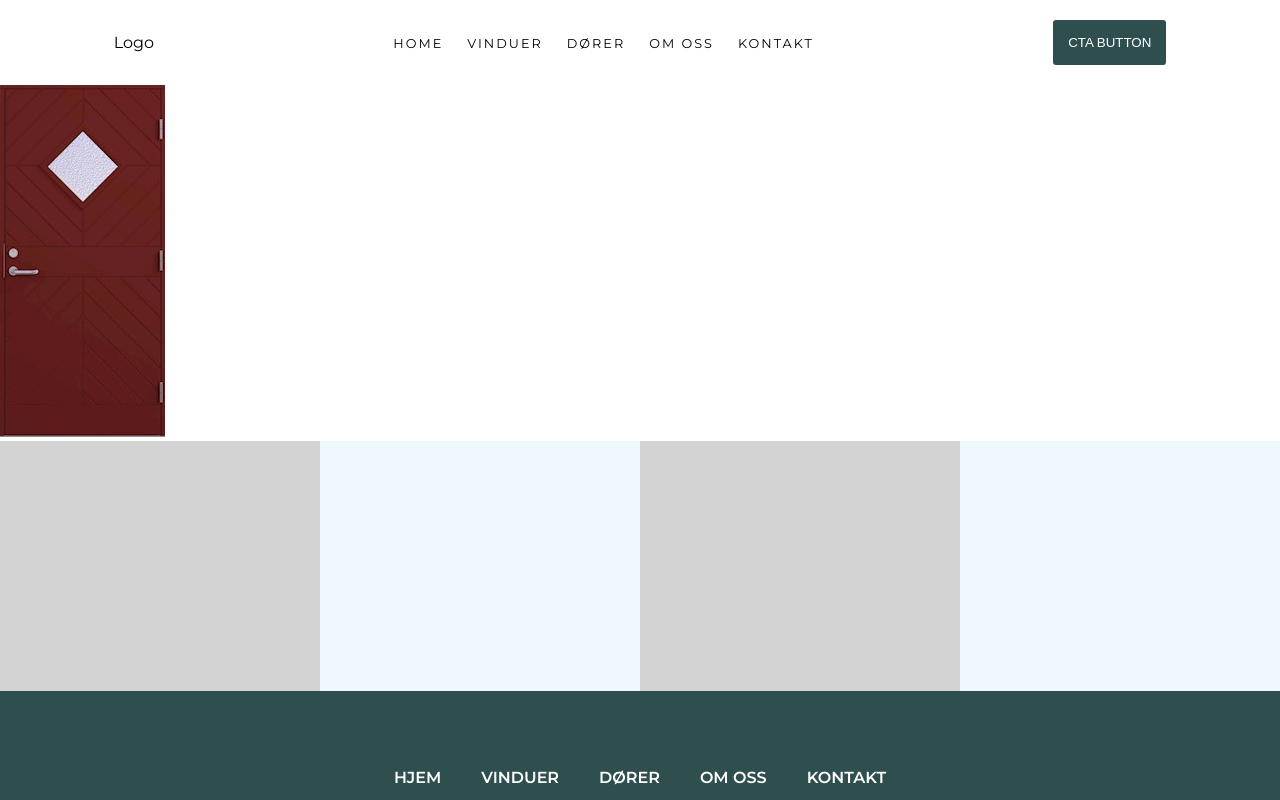
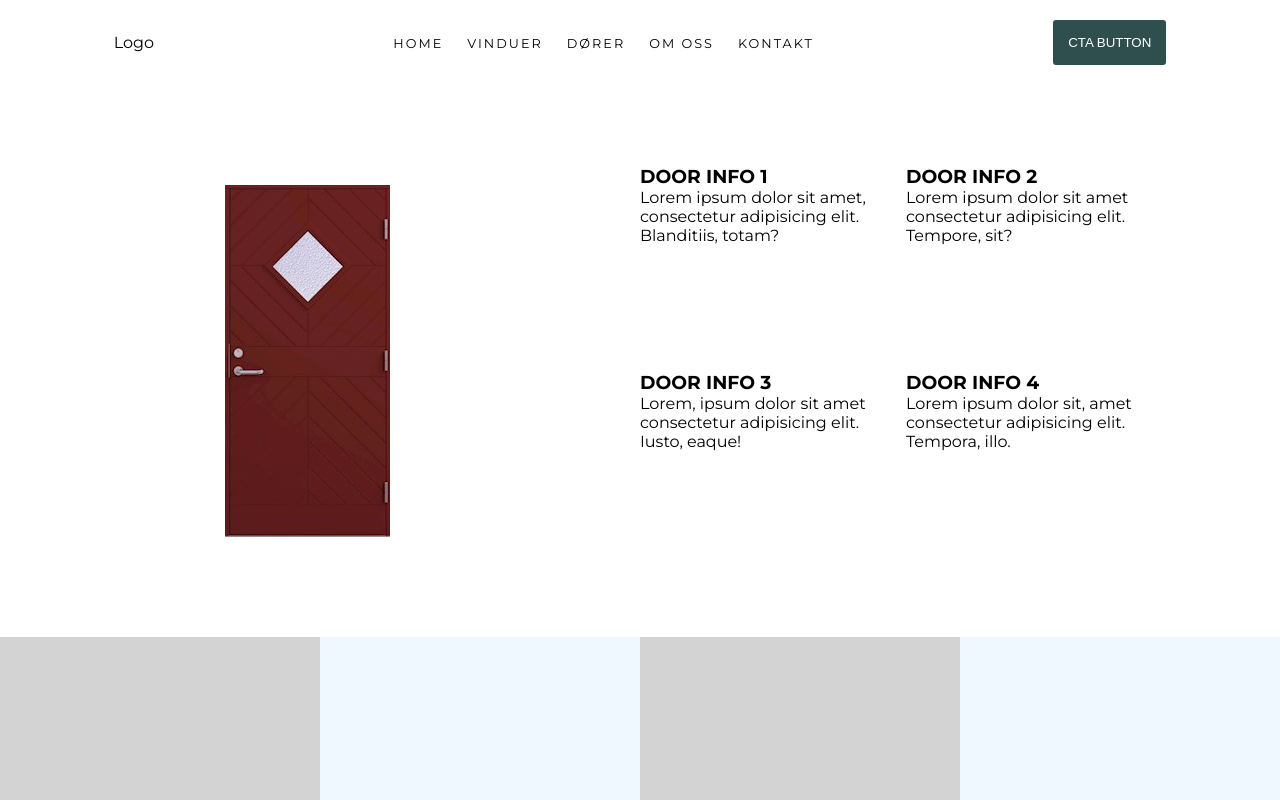
Before and after one commit to DevrMichael/dovre-vinduer, a React (Create React App) app: page /dorer/1 in a window 1280 px wide. Shown: the top 800 px of the page. Built offline with nearby package versions, Linux system fonts and the light colour scheme.

Commit message:
Style window and door product pages

```diff
--- a/src/index.css
+++ b/src/index.css
@@ -368,3 +368,27 @@ footer {
 .window-grid>div>p {
   text-align: center;
 }
+/* DOOR SINGLE PRODUCT PAGE*/
+.door-product-container {
+display: flex;
+width: 80%;
+margin: 80px auto;
+justify-content: space-between;
+}
+.door-product-image {
+  width: 35%;
+  background-color: white;
+}
+.door-product-image>img {
+  display: flex;
+  margin: 20px auto;
+}
+.door-product-info {
+  width: 50%;
+  display: grid;
+  grid-template-columns: 1fr 1fr;
+  gap: 20px;
+}
+.door-product-info>div>h3 {
+  text-transform: uppercase;
+}
--- a/src/pages/DoorProduct.js
+++ b/src/pages/DoorProduct.js
@@ -7,8 +7,42 @@ function DoorProduct() {
   const door = doors.find((door) => door.id === parseInt(doorId));
 
   return (
-    <div>
-      <img src={door.image} alt="" />
+    <div className="door-product-background">
+      <div className="door-product-container">
+        <div className="door-product-image">
+          <img src={door.image} alt="" />
+        </div>
+        <div className="door-product-info">
+          <div>
+            <h3>Door info 1</h3>
+            <p>
+              Lorem ipsum dolor sit amet, consectetur adipisicing elit.
+              Blanditiis, totam?
+            </p>
+          </div>
+          <div>
+            <h3>Door info 2</h3>
+            <p>
+              Lorem ipsum dolor sit amet consectetur adipisicing elit. Tempore,
+              sit?
+            </p>
+          </div>
+          <div>
+            <h3>Door info 3</h3>
+            <p>
+              Lorem, ipsum dolor sit amet consectetur adipisicing elit. Iusto,
+              eaque!
+            </p>
+          </div>
+          <div>
+            <h3>Door info 4</h3>
+            <p>
+              Lorem ipsum dolor sit, amet consectetur adipisicing elit. Tempora,
+              illo.
+            </p>
+          </div>
+        </div>
+      </div>
     </div>
   );
 }
--- a/src/pages/WindowProduct.js
+++ b/src/pages/WindowProduct.js
@@ -7,9 +7,43 @@ function DoorProduct() {
   const window = windows.find((door) => door.id === parseInt(windowId));
 
   return (
-    <div>
-      <img src={window.image} alt="" />
+    <div className="door-product-background">
+    <div className="door-product-container">
+      <div className="door-product-image">
+        <img src={window.image} alt="" />
+      </div>
+      <div className="door-product-info">
+        <div>
+          <h3>Door info 1</h3>
+          <p>
+            Lorem ipsum dolor sit amet, consectetur adipisicing elit.
+            Blanditiis, totam?
+          </p>
+        </div>
+        <div>
+          <h3>Door info 2</h3>
+          <p>
+            Lorem ipsum dolor sit amet consectetur adipisicing elit. Tempore,
+            sit?
+          </p>
+        </div>
+        <div>
+          <h3>Door info 3</h3>
+          <p>
+            Lorem, ipsum dolor sit amet consectetur adipisicing elit. Iusto,
+            eaque!
+          </p>
+        </div>
+        <div>
+          <h3>Door info 4</h3>
+          <p>
+            Lorem ipsum dolor sit, amet consectetur adipisicing elit. Tempora,
+            illo.
+          </p>
+        </div>
+      </div>
     </div>
+  </div>
   );
 }
 
```
